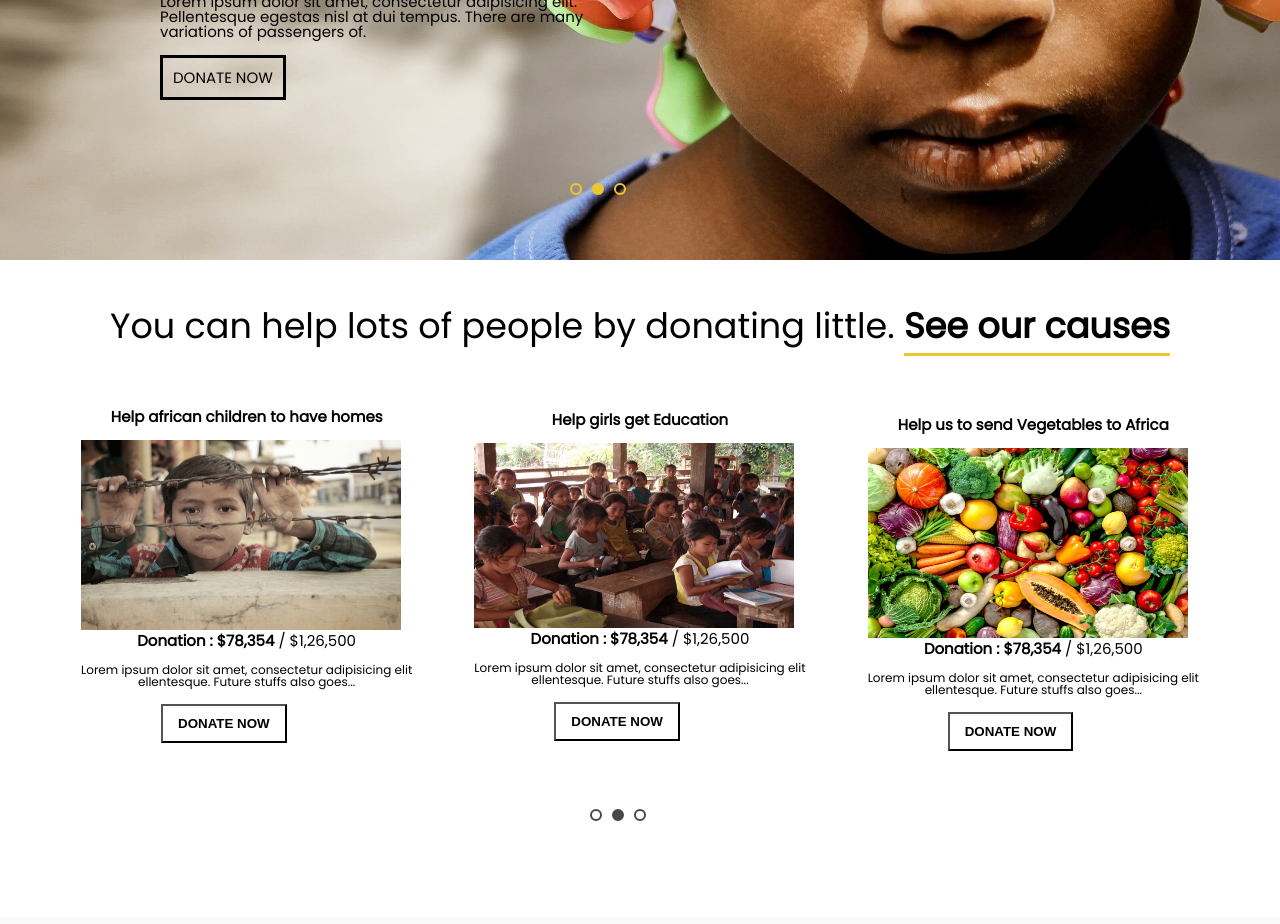
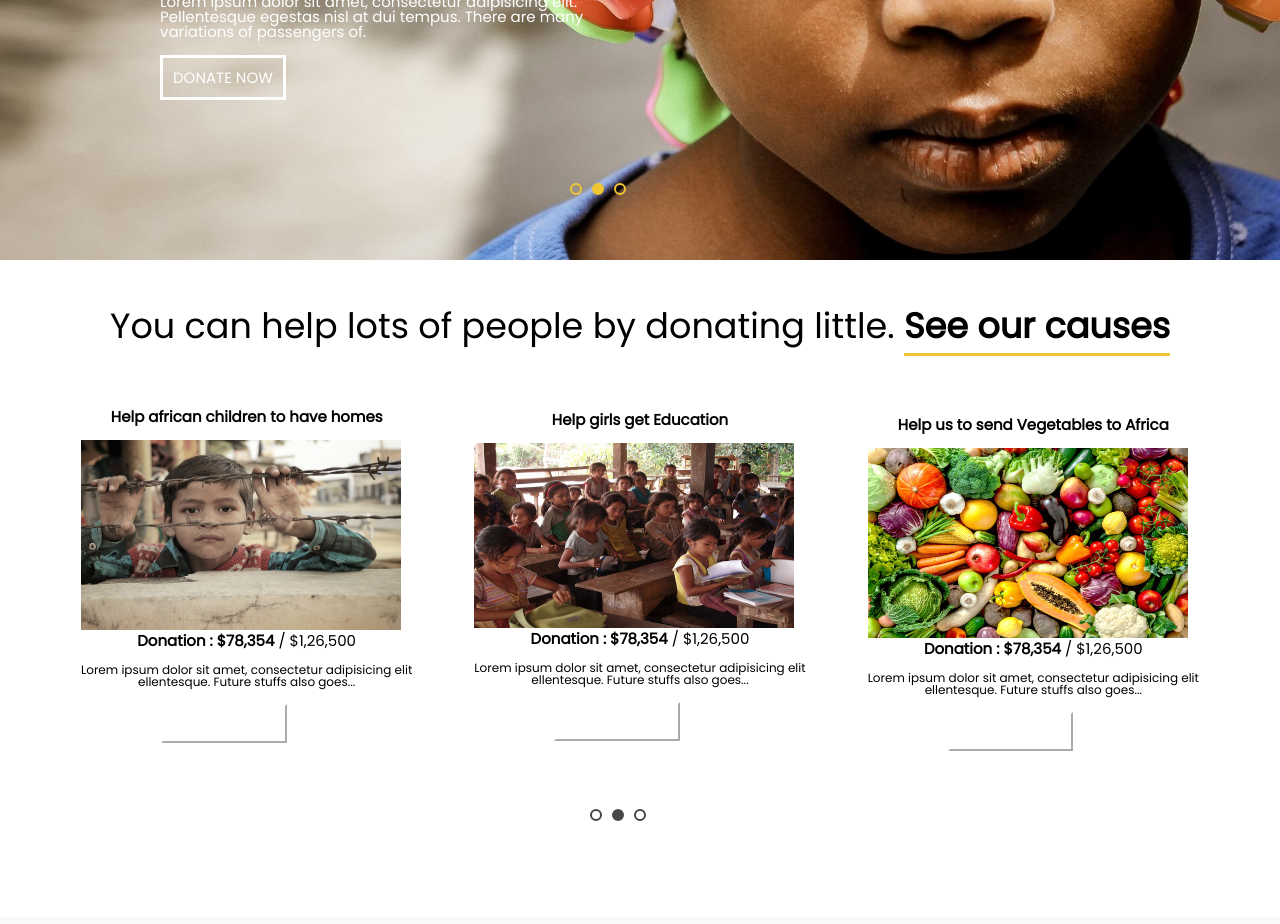
Before and after one commit to noxoloshaz/sereowork, a plain HTML site: page index.html in a window 1280 px wide. Shown: the part 434-1358 px from the top of the page. Drawn offline with Linux system fonts and the light colour scheme.

Commit message:
Update index.css

```diff
--- a/index.css
+++ b/index.css
@@ -192,7 +192,7 @@ border-spacing: 0;
 }
  .photo .part1btn{
   padding: 8px 10px;
-  color: black;
+  color: white;
   border: 3px solid;
   background-color: unset;
   font-size: 15px;
@@ -211,11 +211,11 @@ font-family: 'Poppins', sans-serif;
 }
 h2{
   font-size: 40px;
-  color: black;
+  color: white;
   font-family: 'Poppins', sans-serif;
 }
 .photo p{
-  color: black;
+  color: white;
   font-size: 15px;
   font-family: 'Poppins', sans-serif;
 }
@@ -242,8 +242,8 @@ span{
 .information button{
   margin-left: 80px;
   padding: 10px 15px;
-  color: black;
-  border-color: black;
+  color: white;
+  border-color: white;
   background-color: unset;
   cursor: pointer;
 }
```
